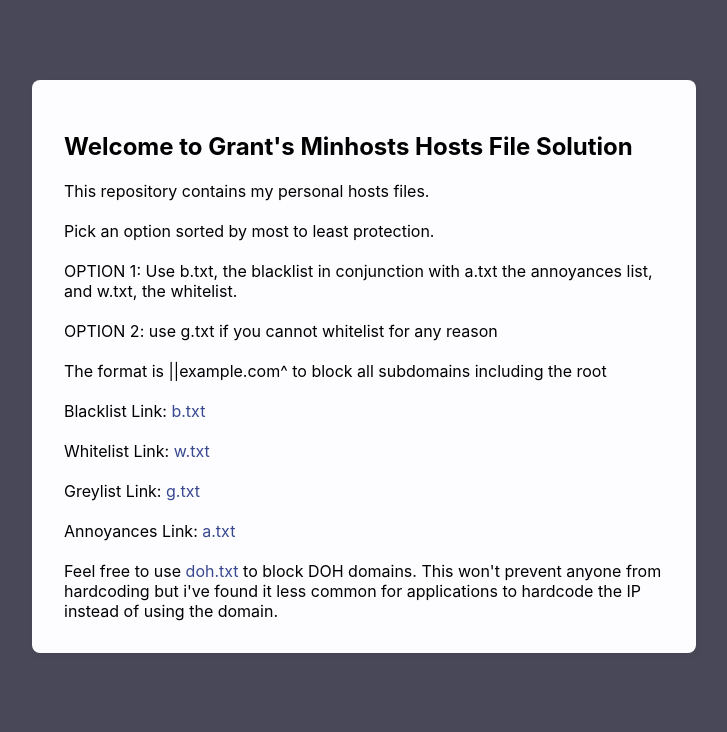
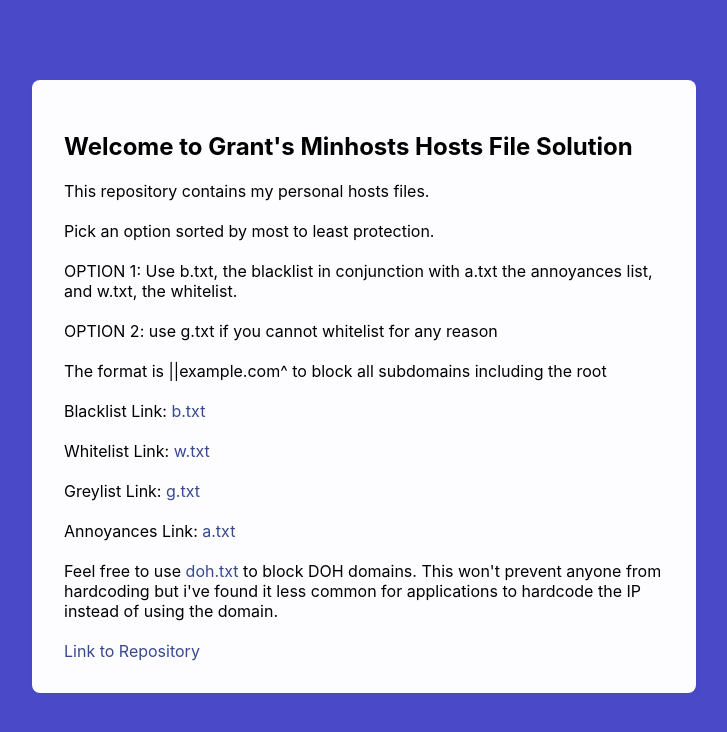
Before and after one commit to gkhull/hosts, a plain HTML site: page index.html in a window 1280 px wide. Shown: the whole page, without its empty margins (276-1003 px from the left). Drawn offline with Linux system fonts and the light colour scheme.

Commit message:
adjust index

```diff
--- a/index.html
+++ b/index.html
@@ -6,7 +6,7 @@
     <meta name="viewport" content="width=device-width, initial-scale=1">
     <style type="text/css">
     body {
-        background-color: #484858;
+        background-color: #4a4ac9;
         margin: 0;
         padding: 0;
         font-family: -apple-system, system-ui, BlinkMacSystemFont, "Segoe UI", "Open Sans", "Helvetica Neue", Helvetica, Arial, sans-serif;
@@ -66,4 +66,7 @@ Annoyances Link: <a href="https://hosts.gkhull.com/a.txt">a.txt</a>
 
 <br><br>
 Feel free to use <a href="https://hosts.gkhull.com/doh.txt">doh.txt</a> to block DOH domains. This won't prevent anyone from hardcoding but i've found it less common for applications to hardcode the IP instead of using the domain.
+
+<br><br>
+<a href="https://github.com/gkhull/hosts">Link to Repository</a>
 </div></body></html>
```
